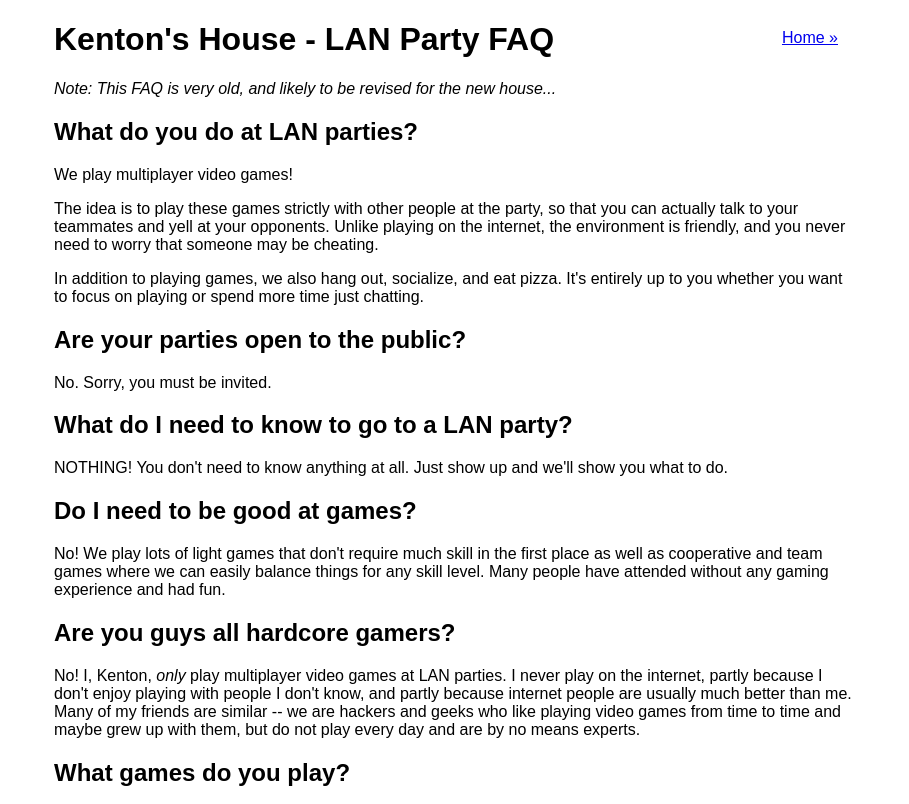
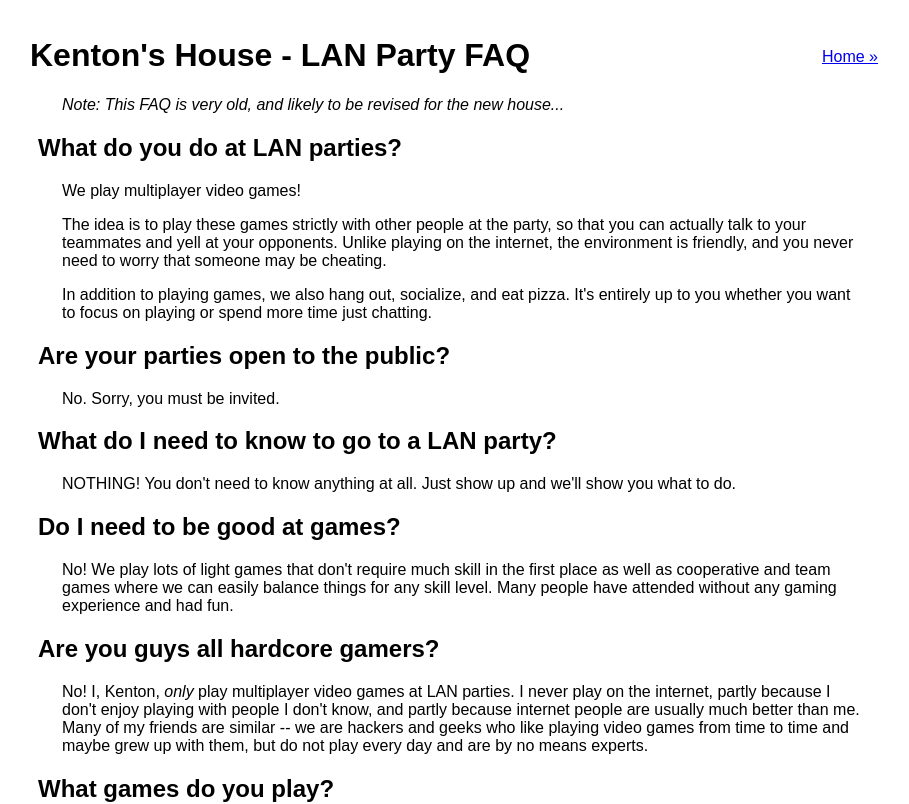
Before and after one commit to kentonv/kentonshouse.com, a plain HTML site: page lan-party-faq.html in a window 1280 px wide. Shown: the top 804 px of the page, without its empty margins (186-1095 px from the left). Drawn offline with Linux system fonts and the light colour scheme.

Commit message:
Better padding and heading alignment.

```diff
--- a/lan-party-faq.html
+++ b/lan-party-faq.html
@@ -8,12 +8,18 @@ body {
   max-width: 800px;
   margin: auto;
   position: relative;
+  padding: 16px;
+  padding-left: 32px;
+}
+
+h1, h2, h3 {
+  margin-left: -1em;
 }
 
 p.home-link {
   position: absolute;
-  top: 0.5em;
-  right: 1em;
+  top: 48px;
+  right: 0;
   margin: 0;
 }
 </style>
```
Also changed, not shown: index.html (+12 -4 lines).
